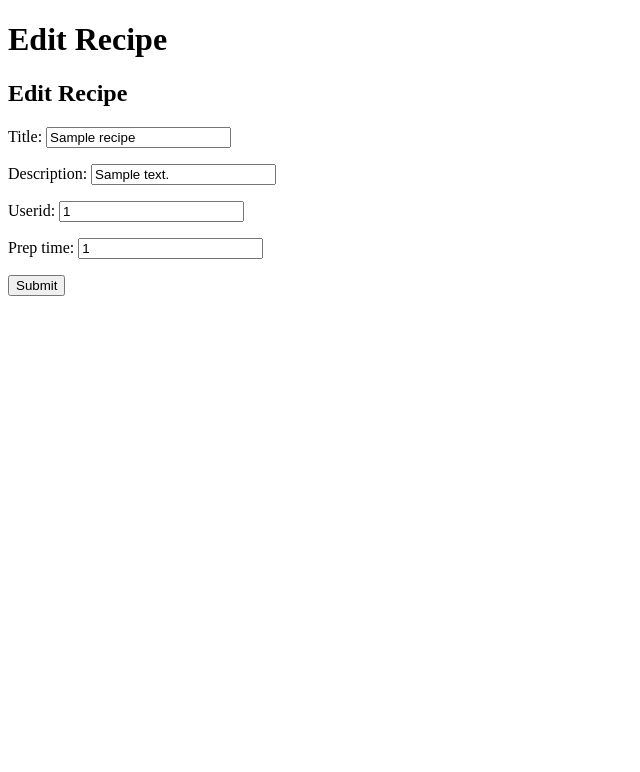
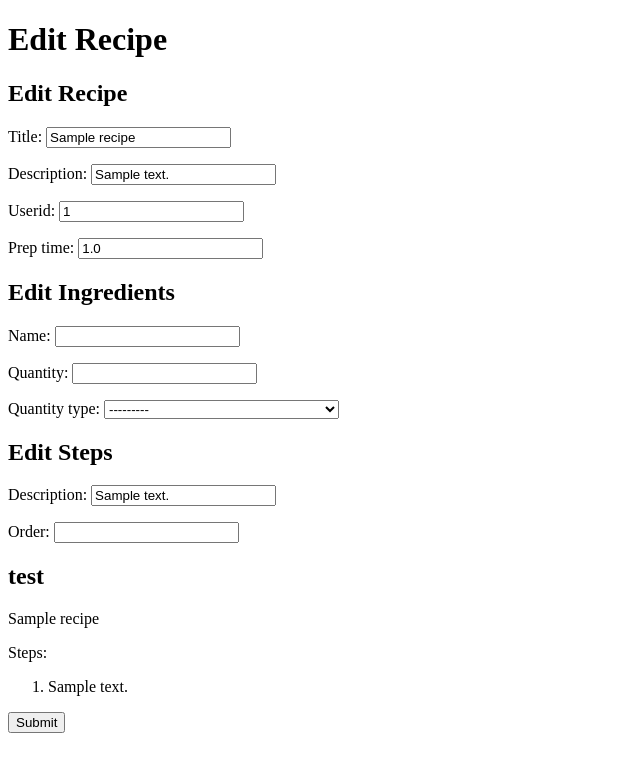
Before and after one commit to Jason0705/ICanCook, a Django app: page /recipes/1/edit/ in a window 1280 px wide. Shown: the top 772 px of the page, without its empty margins (0-640 px from the left). Run offline with Django 3.2, Linux system fonts and the light colour scheme; a user stored in the database is signed in; tables that the repository leaves empty hold one stand-in row (values such as "Sample post").

Commit message:
Recipe Details page more refined.

```diff
--- a/mysite/recipes/models.py
+++ b/mysite/recipes/models.py
@@ -10,7 +10,7 @@ class Recipe(models.Model):
     title = models.CharField(max_length=100)
     description = models.CharField(max_length=500)
     userid = models.IntegerField()
-    prep_time = models.IntegerField()
+    prep_time = models.FloatField()
 
     def __str__(self):
         return "RID: %i, TITLE: %s" % (self.rid, self.title)
@@ -27,7 +27,7 @@ class Step(models.Model):
 
 class QuantityType(models.Model):
     qid = models.IntegerField(primary_key=True)
-    name = models.CharField(max_length=25)
+    name = models.CharField(blank=True, max_length=25)
 
     def __str__(self):
         return "QID: %i, NAME: %s" % (self.qid, self.name)
@@ -35,7 +35,7 @@ class QuantityType(models.Model):
 
 class Ingredient(models.Model):
     rid = models.ForeignKey(Recipe, on_delete=models.CASCADE)
-    name = models.CharField(max_length=25)
+    name = models.CharField(max_length=100)
     quantity = models.FloatField()
     quantity_type = models.ForeignKey(QuantityType)
 
--- a/mysite/recipes/templates/recipes/add.html
+++ b/mysite/recipes/templates/recipes/add.html
@@ -1,7 +1,7 @@
 <!DOCTYPE html>
 <html>
 <body>
-<form method='POST' action='http://localhost:3000/recipes/add/'>
+<form method='POST' action='/recipes/add/'>
     {% csrf_token %}
     <h1>Recipe Information</h1>
     {{ Recipe_Form.as_p }}
--- a/mysite/recipes/templates/recipes/details.html
+++ b/mysite/recipes/templates/recipes/details.html
@@ -5,10 +5,10 @@
 <p>Recipe ID: {{ recipe.rid }}</p>
 <p>Description: {{ recipe.description }}</p>
 <p>User ID: {{ recipe.userid }}</p>
-<p>Prep Time: {{ recipe.prep_time }}</p>
+<p>Prep Time: {{ recipe.prep_time }} hours</p>
 
-<p>Ingredients: {% for ingredient in recipe.ingredient_set.all %} <ul><li>{{ ingredient.name }}</li></ul> {% endfor %}</p>
-<p>Steps: {% for step in recipe.step_set.all %} <ul><li>{{ step.description }} </ul></li> {% endfor %}</p>
+<p>Ingredients: {% for ingredient in recipe.ingredient_set.all %} <ul><li>{{ ingredient.quantity }} {{ ingredient.quantity_type.name }} {{ ingredient.name }}</li></ul> {% endfor %}</p>
+<p>Steps: <ol> {% for step in recipe.step_set.all %} <li>{{ step.description }} </li> {% endfor %}</ol></p>
 
 <p><a href="./edit">edit recipe</a></p>
 <p><a href="./delete">delete recipe</a></p>
--- a/mysite/recipes/templates/recipes/edit.html
+++ b/mysite/recipes/templates/recipes/edit.html
@@ -6,7 +6,13 @@
 			{% csrf_token %}
 			<h2>Edit Recipe</h2>
 			{{ recipe_form.as_p}}
-
+			<h2>Edit Ingredients</h2>
+			{{ ingredient_form.as_p}}
+			<h2>Edit Steps</h2>
+			{{ step_form.as_p}}
+			<h2>test</h2>
+			{{ recipe.title }}
+			<p>Steps: <ol> {% for step in recipe.step_set.all %} <li>{{ step.description }} </li> {% endfor %}</ol></p>
 			<input type='submit'>
 		</form>
 </body>
--- a/mysite/recipes/views.py
+++ b/mysite/recipes/views.py
@@ -60,12 +60,16 @@ def edit(request, rid):
 
     if request.POST:
         recipe_form = RecipeForm(request.POST, instance=edit_recipe)
-        context = {'recipe_form': recipe_form}
+        ingredient_form = IngredientForm(instance=edit_recipe)
+        step_form = StepForm(instance=edit_recipe)
+        context = {'recipe_form': recipe_form, 'ingredient_form': ingredient_form, 'step_form': step_form, 'recipe': edit_recipe}
         if recipe_form.is_valid():
             recipe_form.save()
     else:
         recipe_form = RecipeForm(instance=edit_recipe)
-        context = {'recipe_form': recipe_form}
+        ingredient_form = IngredientForm(instance=edit_recipe)
+        step_form = StepForm(instance=edit_recipe)
+        context = {'recipe_form': recipe_form, 'ingredient_form': ingredient_form, 'step_form': step_form, 'recipe': edit_recipe}
     return render(request, 'recipes/edit.html', context)
 
 @login_required(login_url='/login/')
```
Also changed, not shown: mysite/recipes/migrations/0010_auto_20161125_0808.py (added), mysite/recipes/migrations/0011_auto_20161125_0821.py (added), mysite/recipes/migrations/0012_auto_20161125_0830.py (added), mysite/recipes/migrations/0013_auto_20161125_0838.py (added), mysite/recipes/migrations/0014_auto_20161125_0841.py (added), mysite/recipes/migrations/0015_auto_20161125_0844.py (added), 1 other file.
